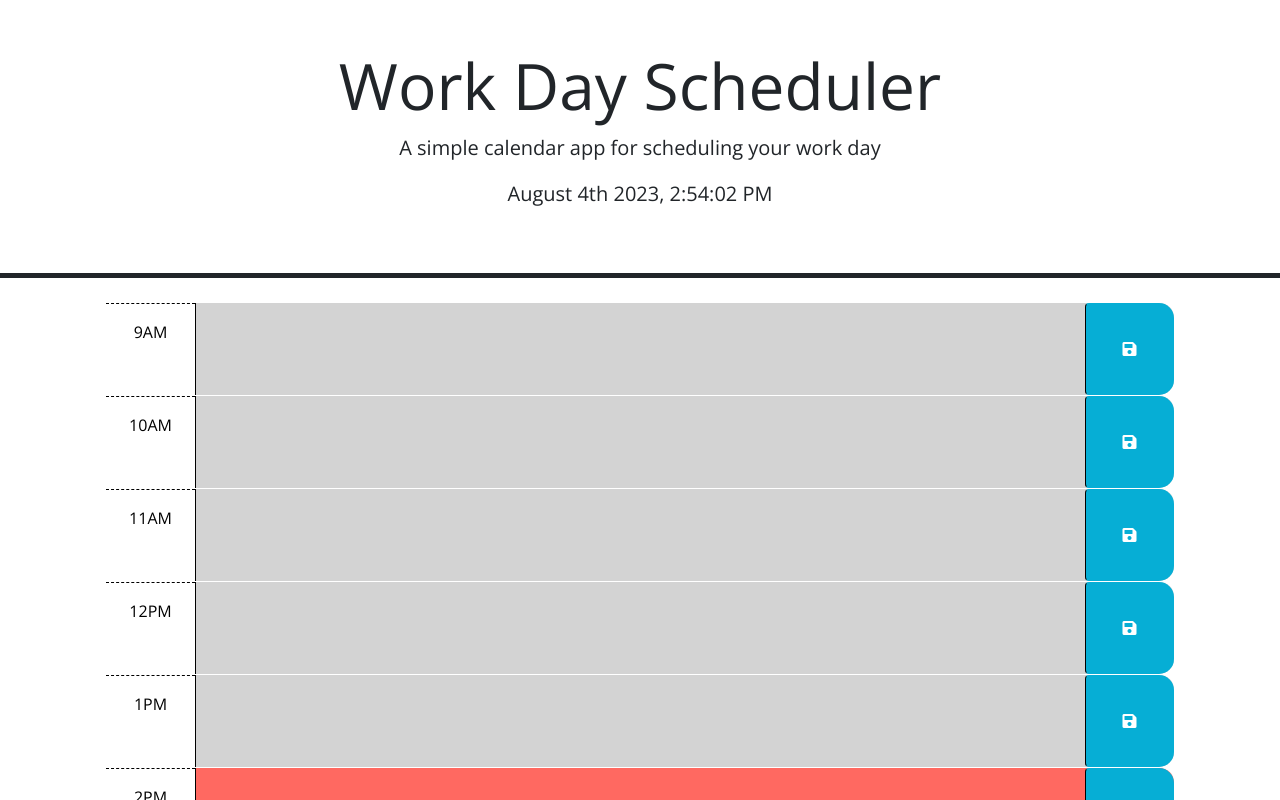
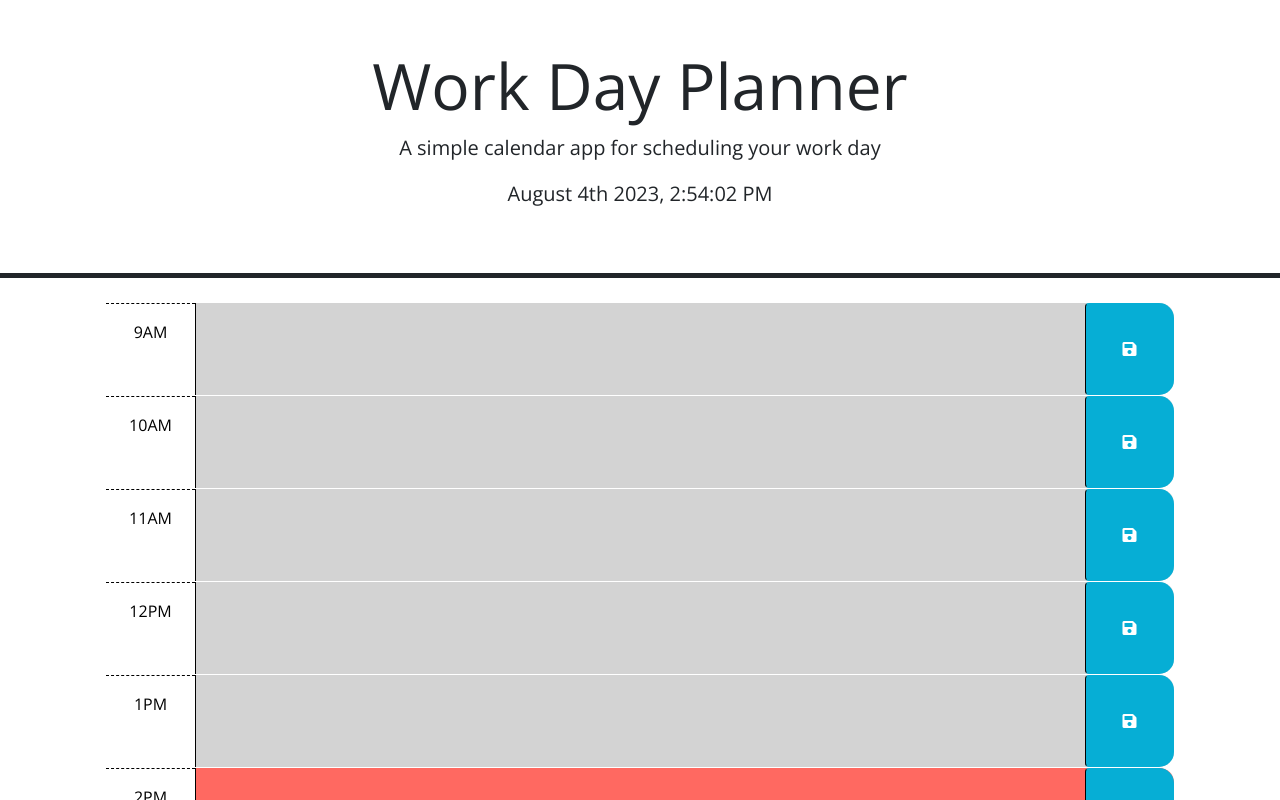
Before and after one commit to Ariesscode/WorkDaySchedule-08-23, a plain HTML site: page index.html in a window 1280 px wide. Shown: the top 800 px of the page. Drawn offline with nearby package versions, Linux system fonts and the light colour scheme.

Commit message:
add titles

```diff
--- a/index.html
+++ b/index.html
@@ -19,12 +19,12 @@
       rel="stylesheet"
     />
     <link rel="stylesheet" href="style.css" />
-    <title>DayPlanner</title>
+    <title>WorkPlanner</title>
   </head>
 
   <body>
     <header class="p-5 mb-4 border-5 border-bottom border-dark text-center">
-      <h1 class="display-3">Work Day Scheduler</h1>
+      <h1 class="display-3">Work Day Planner</h1>
       <p class="lead">A simple calendar app for scheduling your work day</p>
       <p id="currentDay" class="lead"> 8/4/2023</p>
     </header>
```
